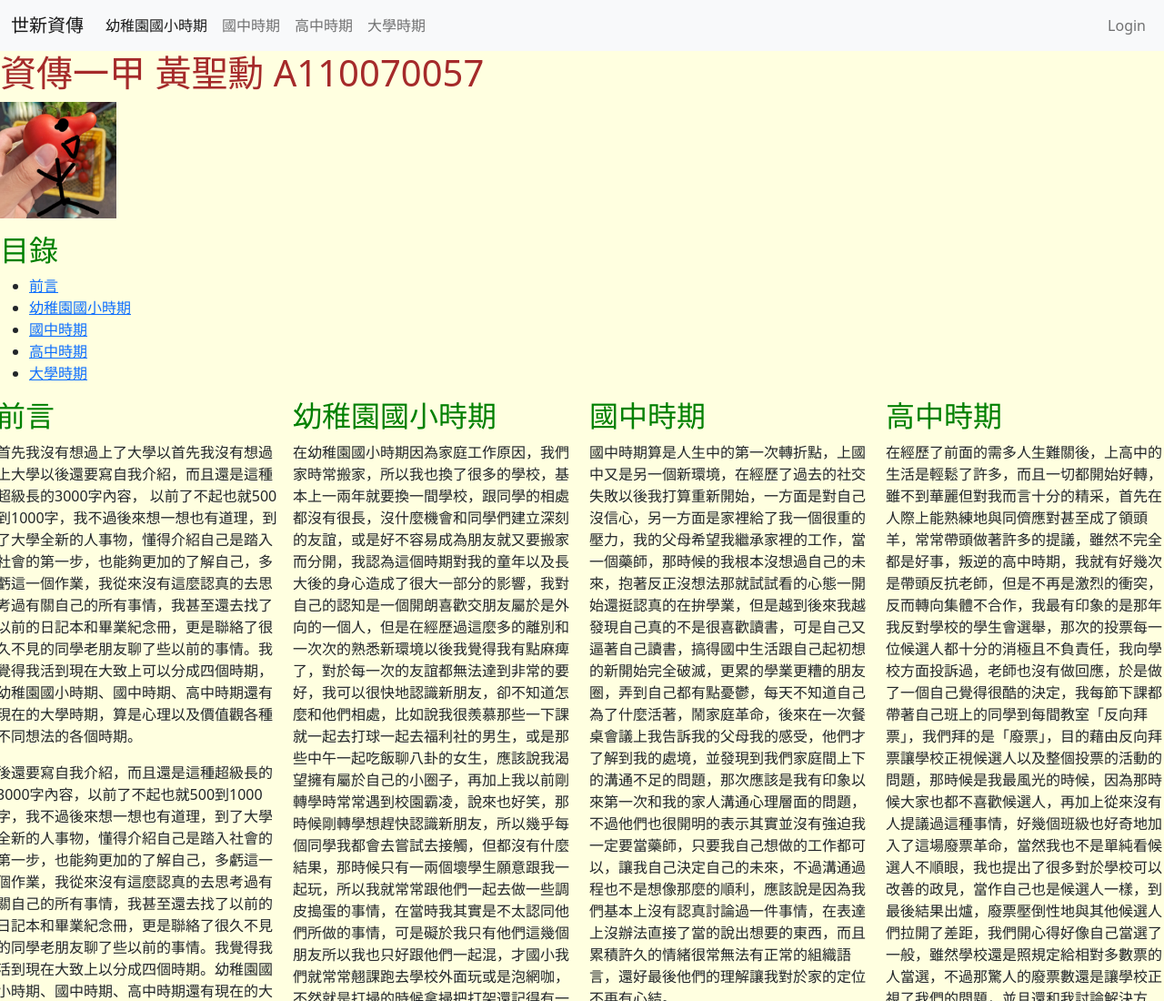
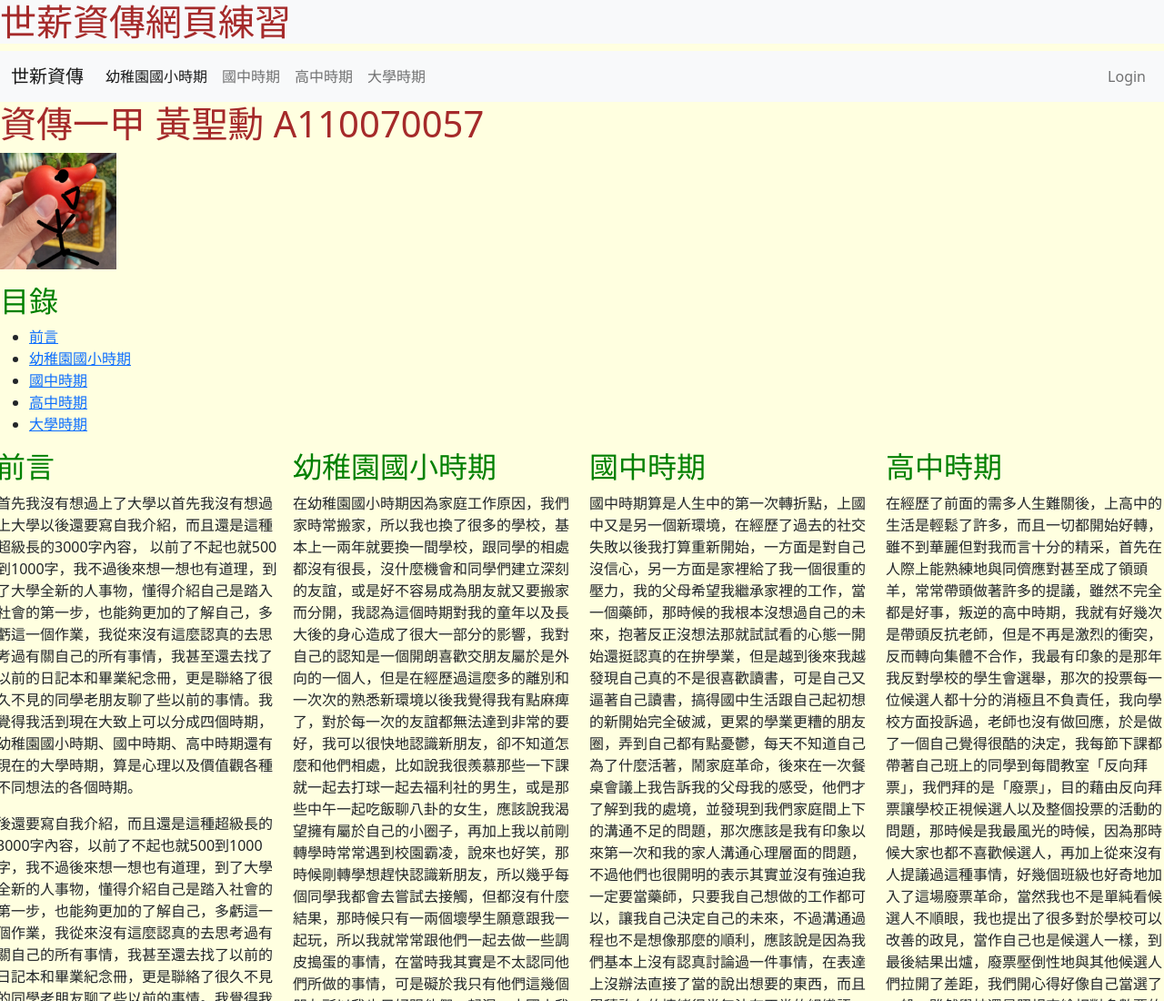
Before and after one commit to GDB2010/GDB2010.github.io, a plain HTML site: page index.html in a window 1280 px wide. Shown: the top 1100 px of the page at 91% size. Drawn offline with nearby package versions, Linux system fonts and the light colour scheme.

Commit message:
世薪資傳網頁練習

```diff
--- a/index.html
+++ b/index.html
@@ -15,7 +15,10 @@
 	</head>
 
 	<body>
-        <nav class="navbar navbar-expand-md navbar-light bg-light">
+        <header class="bg-light text-primary">
+            <h1>世薪資傳網頁練習</h1>
+        </header>
+        <nav class="navbar sticky-top navbar-expand-md navbar-light bg-light">
             <div class="container-fluid">
                 <a href="#" class="navbar-brand">世新資傳</a>
                 <button type="button" class="navbar-toggler" data-bs-toggle="collapse" data-bs-target="#navbarCollapse">
```
